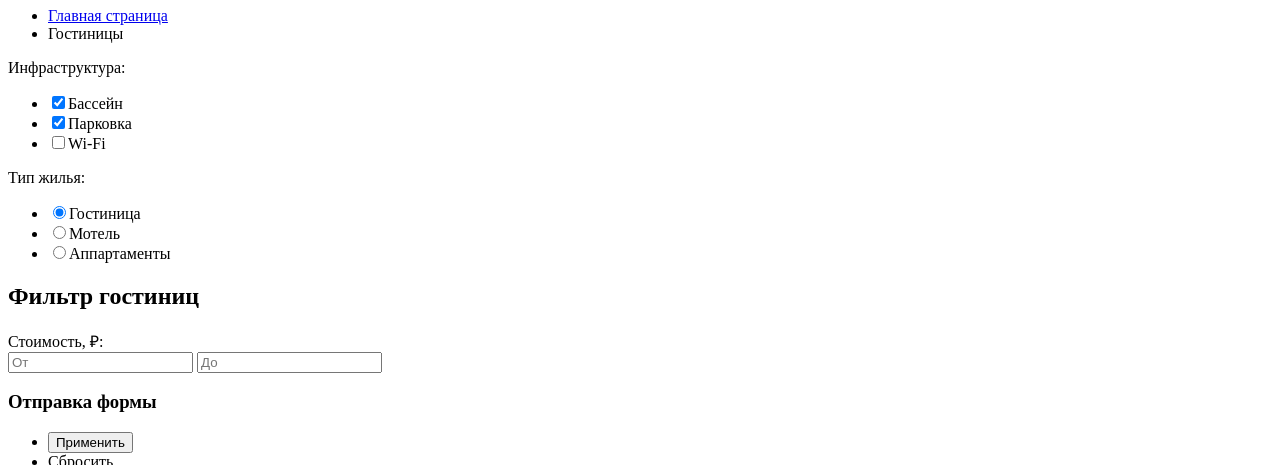
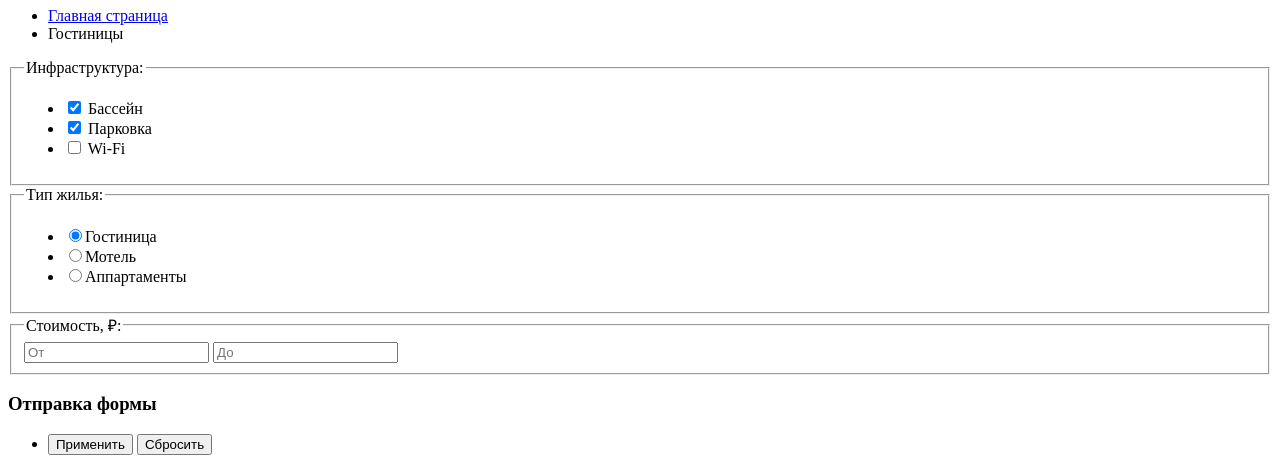
Before and after one commit to iPavel77/Firstproject, a plain HTML site: page catalog.html in a window 1280 px wide. Shown: the part 298-763 px from the top of the page. Drawn offline with Linux system fonts and the light colour scheme.

Commit message:
Исправлено

```diff
--- a/catalog.html
+++ b/catalog.html
@@ -50,52 +50,68 @@
           </li>
         </ul>
       </header>
-    </main>
-    <section>
-      <div class="catalog-products">Инфраструктура:</div>
+      <form>
+        <fieldset class="group-filter">
+          <legend class="catalog-products">Инфраструктура:</legend>
           <ul class="catalog-products-list">
             <li class="catalog-products-item">
-          <input type="checkbox" name="swimmingpool" checked />Бассейн
+              <label>
+                <input type="checkbox" name="swimmingpool" checked />
+                <span> Бассейн</span></label
+              >
             </li>
             <li class="catalog-products-item">
-          <input type="checkbox" name="parcking" checked />Парковка
+              <label>
+                <input type="checkbox" name="parcking" checked />
+                <span>Парковка</span></label
+              >
             </li>
             <li class="catalog-products-item">
-          <input type="checkbox" name="wi-fi" />Wi-Fi
+              <label>
+                <input type="checkbox" name="wi-fi" />
+                <span>Wi-Fi</span></label
+              >
             </li>
           </ul>
-    </section>
-    <section>
-      <div class="catalog-products">Тип жилья:</div>
+        </fieldset>
+        <fieldset class="filter-group">
+          <legend class="catalog-products">Тип жилья:</legend>
           <ul class="catalog-products-list">
             <li class="catalog-products-item">
-          <input type="radio" name="text" checked />Гостиница
+              <label>
+                <input type="radio" name="text" checked /><span
+                  >Гостиница</span
+                ></label
+              >
             </li>
             <li class="catalog-products-item">
-          <input type="radio" name="text" />Мотель
+              <label>
+                <input type="radio" name="text" /><span>Мотель</span></label
+              >
             </li>
             <li class="catalog-products-item">
-          <input type="radio" name="text" />Аппартаменты
+              <label>
+                <input type="radio" name="text" /><span
+                  >Аппартаменты</span
+                ></label
+              >
             </li>
           </ul>
-    </section>
-    <section class="catalog-products">
-      <h2 class="visually-hidden">Фильтр гостиниц</h2>
-      <div>Стоимость, ₽:</div>
-      <div>
-        <input type="number" placeholder="От" />
-        <input type="number" placeholder="До" />
-      </div>
-    </section>
-    <section>
+        </fieldset>
+        <fieldset class="filter-group">
+          <legend>Стоимость, ₽:</legend>
+          <label><input type="number" placeholder="От" /></label>
+          <label><input type="number" placeholder="До" /></label>
+        </fieldset>
         <h3 class="visually-hidden">Отправка формы</h3>
         <ul>
           <li>
             <input type="button" value="Применить" />
+            <input type="button" value="Сбросить" />
           </li>
-        <li>Сбросить</li>
         </ul>
-    </section>
+      </form>
+    </main>
     <footer>
       <ul>
         <li>
```
Lines whose indentation alone changed are shown as unchanged.
